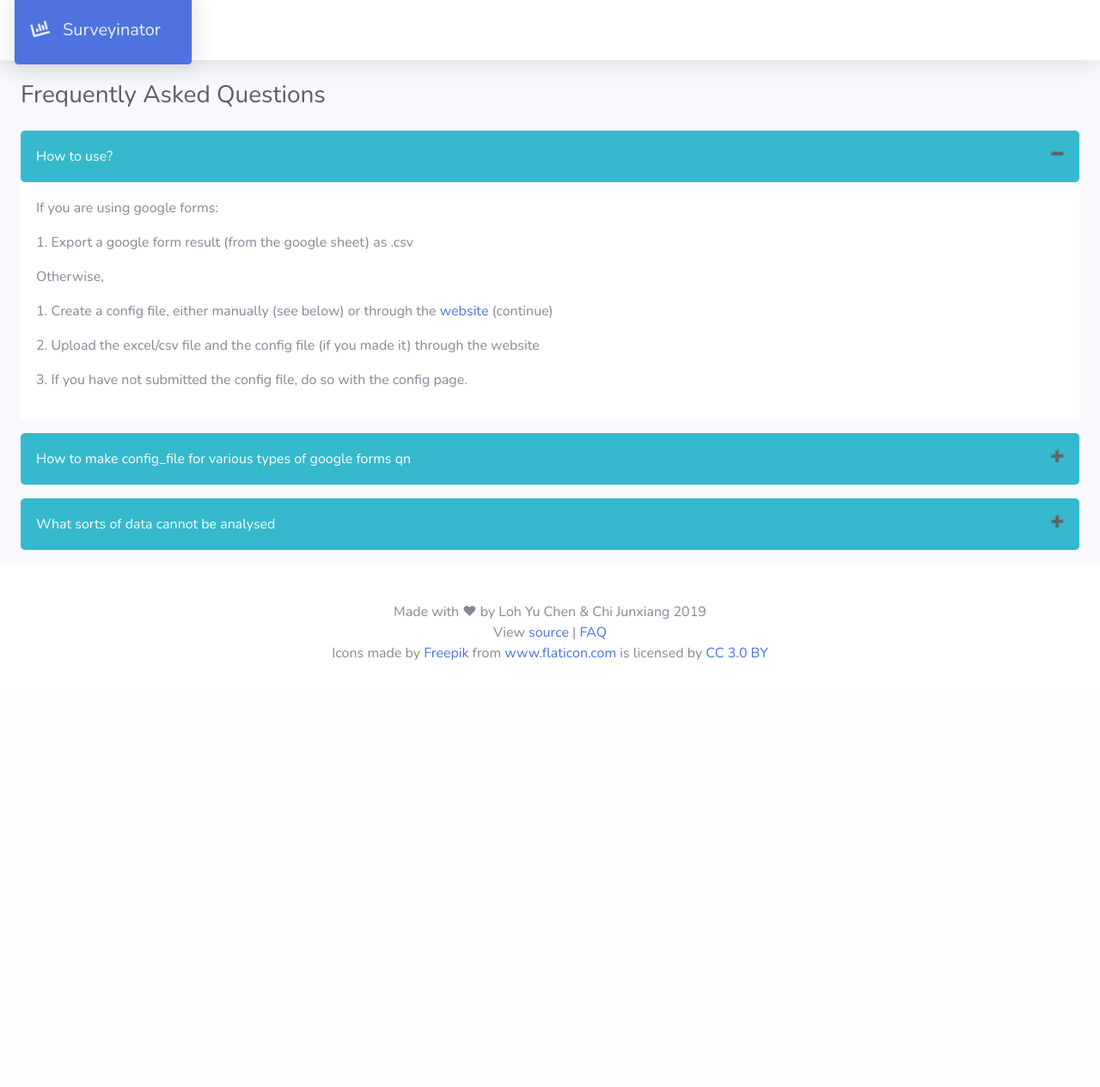
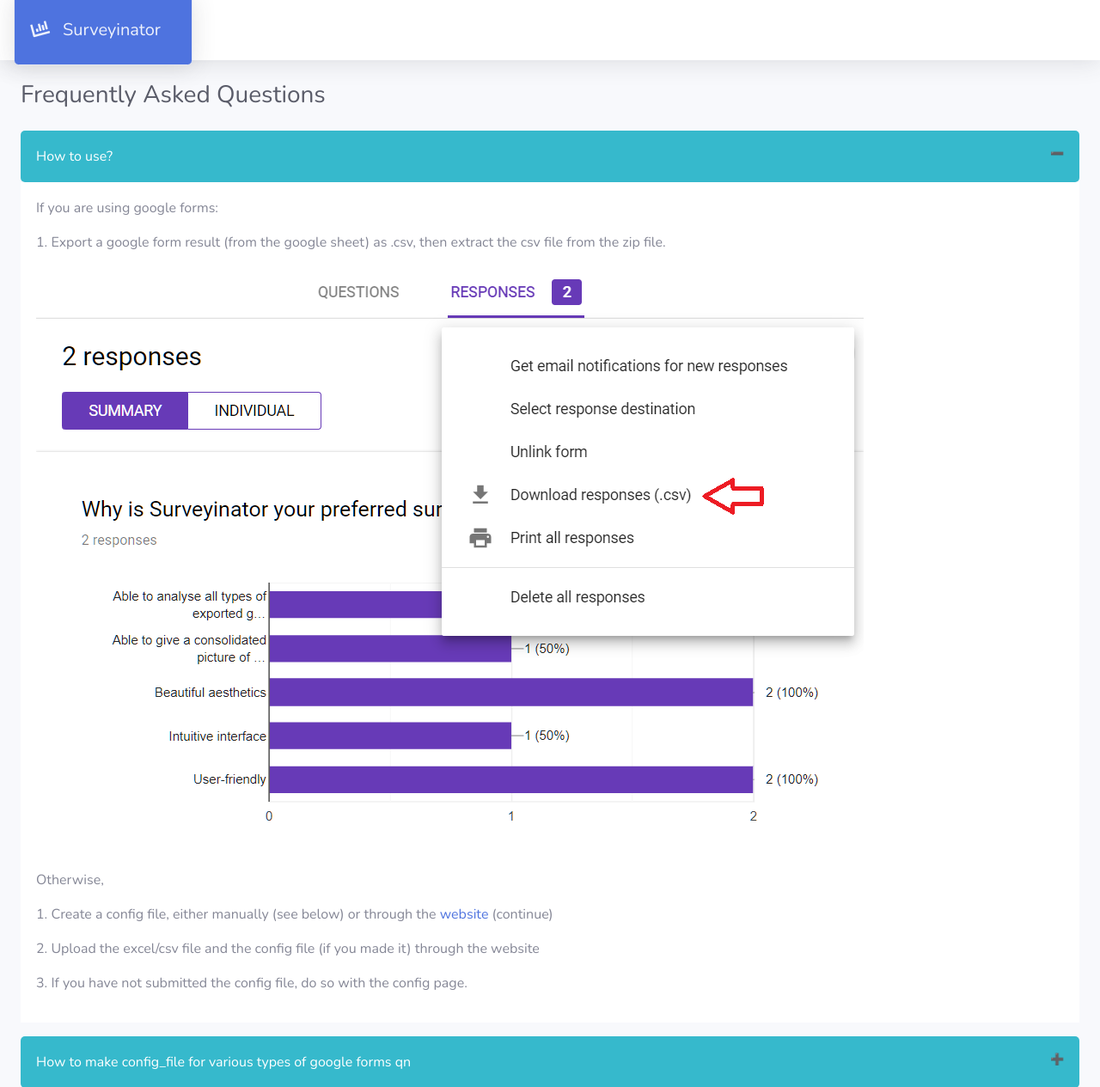
Before and after one commit to SoInstant/surveyinator, a Flask app: page /faq in a window 1280 px wide, after a click on "How to use?". Shown: the top 1265 px of the page at 86% size. Before the commit the page ends 768 px from the top, so only its background shows below. Run offline with Flask 2, Linux system fonts and the light colour scheme; some libraries are stand-ins or nearby versions.

Commit message:
More tutorial

```diff
--- a/templates/index.html
+++ b/templates/index.html
@@ -343,7 +343,8 @@
                     <button class="accordion">How to use?</button>
                     <div class="panel">
                         <p>If you are using google forms:</p>
-                        <p>1. Export a google form result (from the google sheet) as .csv</p>
+                        <p>1. Export a google form result (from the google sheet) as .csv, then extract the csv file from the zip file.</p>
+                        <img src="static/faq/tutorial.png" height="10%">
                         <p>Otherwise,</p>
                         <p>1. Create a config file, either manually (see below) or through the <a href="/">website</a>
                             (continue)</p>
```
Also changed, not shown: static/faq/tutorial.png (added).
